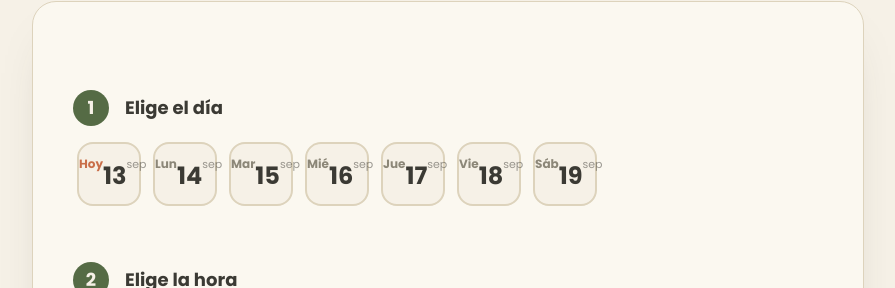
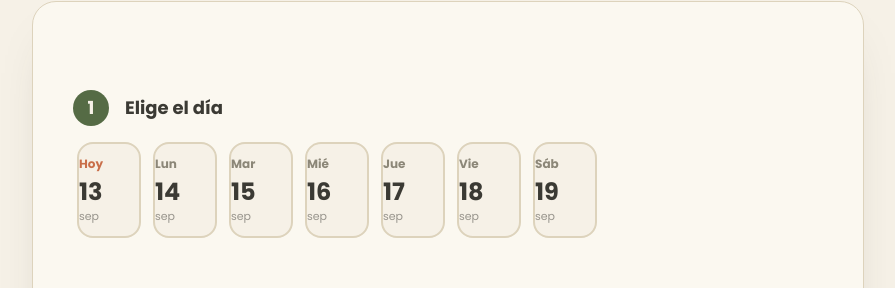
Before and after one commit to Nagomu26/your-barber-nature, a React (Vite) app: page / in a window 1280 px wide. Shown: the part 2838-3126 px from the top of the page, without its empty margins (192-1087 px from the left). Built offline with nearby package versions, Linux system fonts and the light colour scheme; no server answers.

Commit message:
Fix: fecha del dia apilada en columna en el selector de reserva

```diff
--- a/src/components/site/Booking.tsx
+++ b/src/components/site/Booking.tsx
@@ -251,7 +251,7 @@ export function Booking({ onOpenLegal }: { onOpenLegal: (docId: LegalDocId) => v
                       onClick={() => seleccionarDia(dia)}
                       aria-pressed={activo}
                       className={cn(
-                        "day-option flex w-16 flex-shrink-0 cursor-pointer rounded-2xl border-2 border-linean bg-arena py-3 text-center transition-all duration-200",
+                        "day-option flex flex-col w-16 flex-shrink-0 cursor-pointer rounded-2xl border-2 border-linean bg-arena py-3 text-center transition-all duration-200",
                         "hover:-translate-y-0.5 hover:border-salvia",
                         activo && "seleccionado",
                       )}
```
